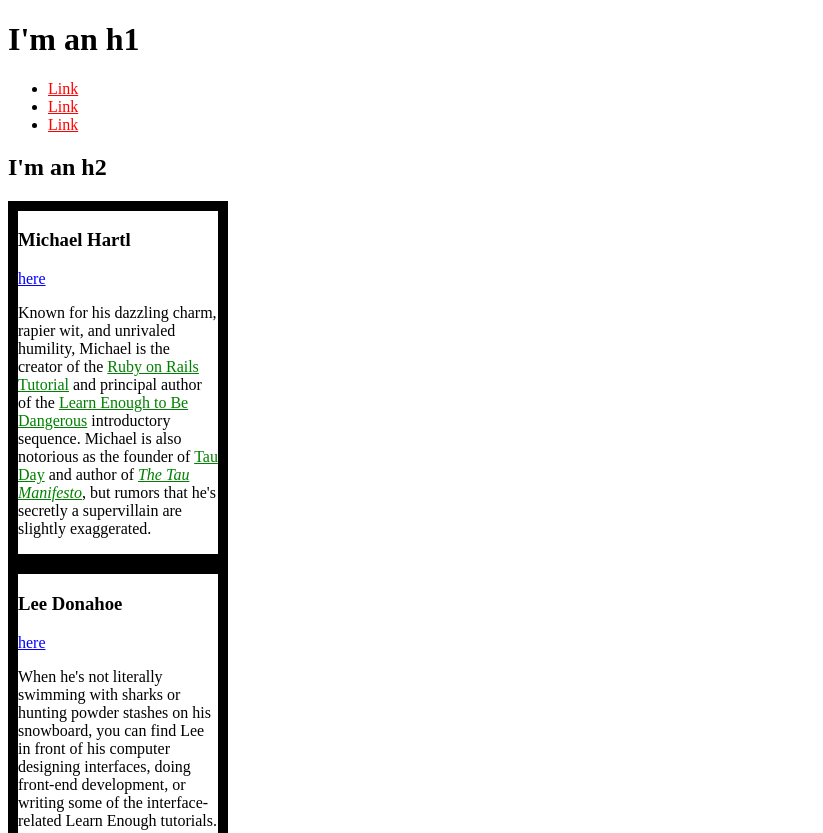
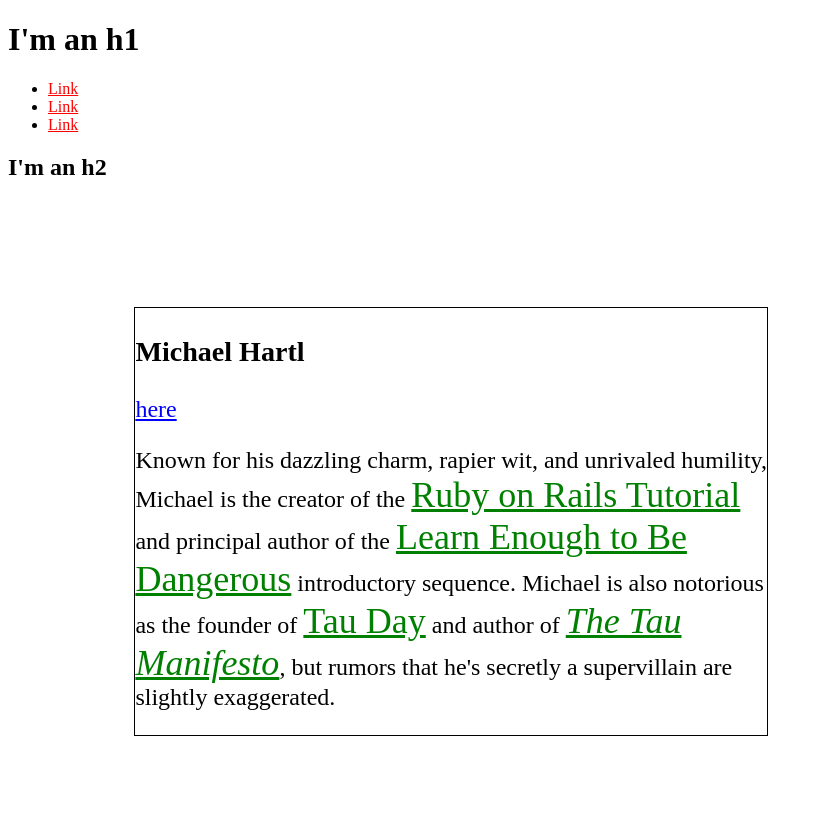
Before and after one commit to stanwindhorst/sample_css, a plain HTML site: page index.html in a window 1280 px wide. Shown: the top 833 px of the page, without its empty margins (0-823 px from the left). Drawn offline with Linux system fonts and the light colour scheme.

Commit message:
add content to index.html

```diff
--- a/index.html
+++ b/index.html
@@ -16,16 +16,21 @@
 
       /* BIO STYLES */
       .bio-box {
-        border: 10px solid black;
-        width: 200px;
+        border: 1px solid black;
+        font-size: 150%;
+        margin: 10%;
+        width: 50%;
       }
       .bio-copy a {
+        font-size: 150%;
         color: green;
       }
-    </style>
+      .bio-wrapper {
+      }
+        </style>
   </head>
   <body>
-    <h1>I'm an h1</h1>
+        <h1>I'm an h1</h1>
     <ul>
       <li>
         <a href="http://example.com/">Link</a>
@@ -38,6 +43,7 @@
       </li>
     </ul>
     <h2>I'm an h2</h2>
+    <div class="bio-wrapper">
     <div class="bio-box">
       <h3>Michael Hartl</h3>
       <a href="http://twitter.com/mhartl" class="social-link">here</a>
@@ -87,5 +93,7 @@
         The Future
       </p>
     </div>
+  </div>
+</div>
   </body>
 </html>
```
